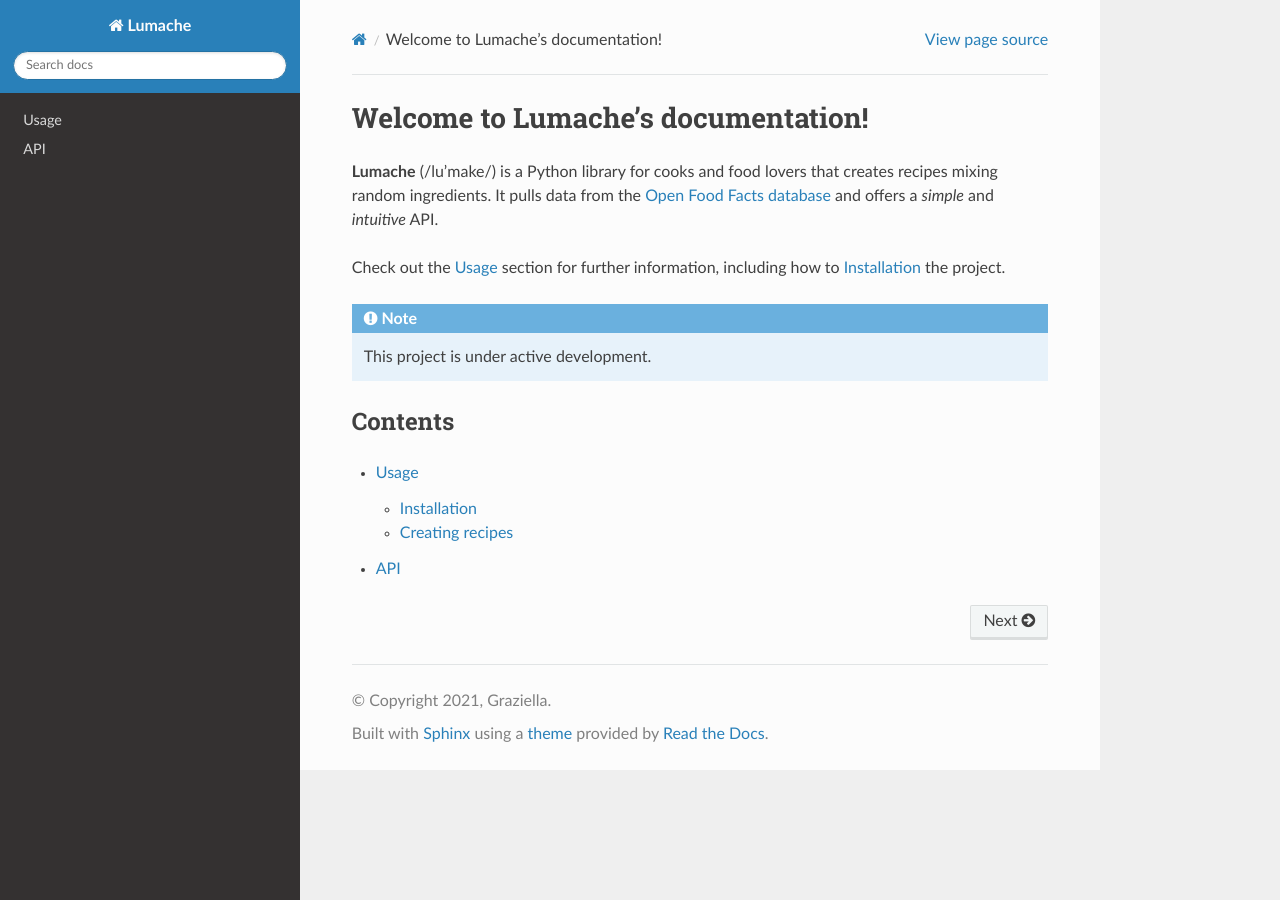
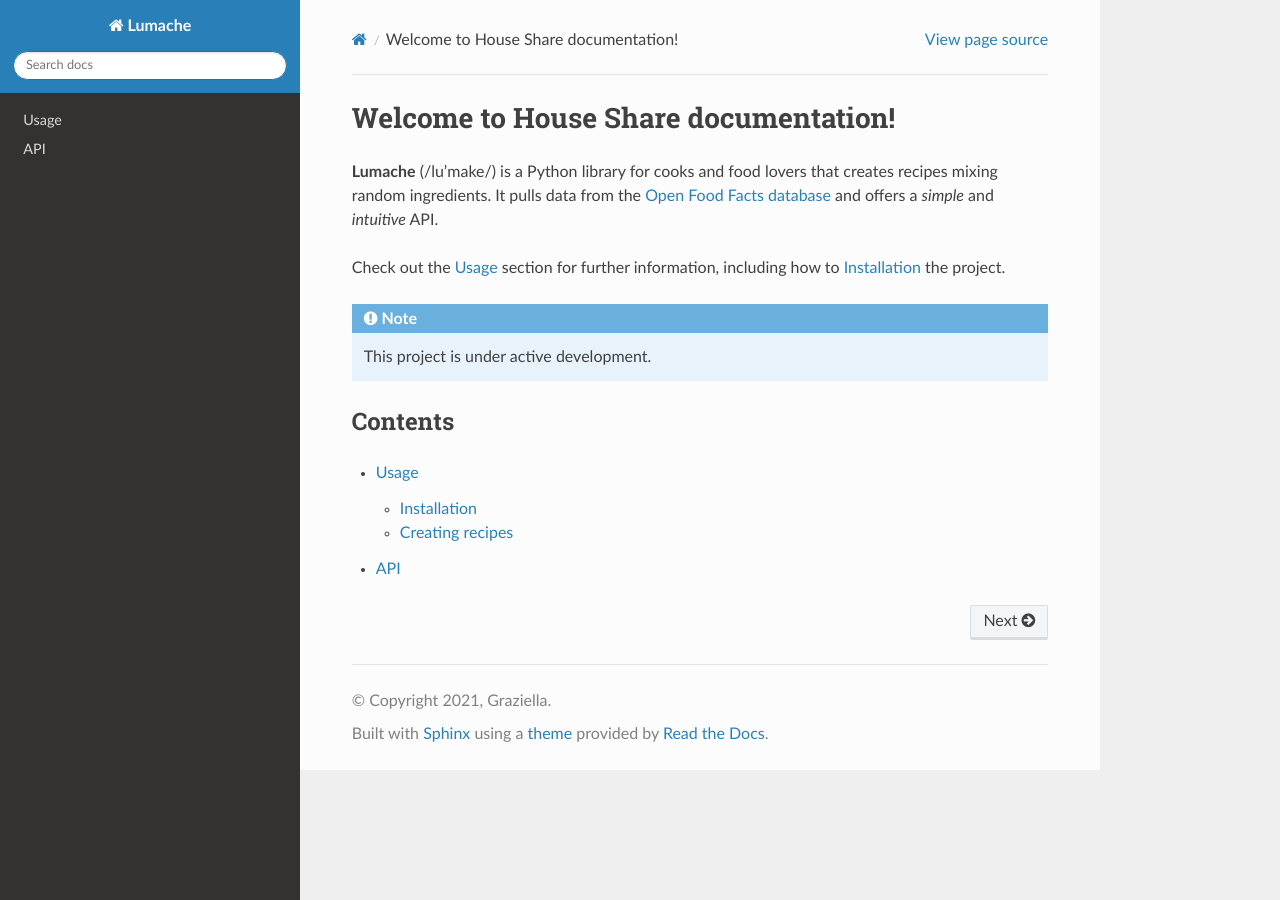
Before and after one commit to SETAP-1C2/House-Sharing-App, a Sphinx documentation site: the page built from docs/source/index.rst, in a window 1280 px wide. Built offline with Sphinx 7.4.7 and the Read the Docs theme 3.1.0, drawn with Linux system fonts in a browser that asks for light colours.

Commit message:
updating readthedoc

```diff
--- a/docs/source/index.rst
+++ b/docs/source/index.rst
@@ -1,4 +1,4 @@
-Welcome to Lumache's documentation!
+Welcome to House Share documentation!
 ===================================
 
 **Lumache** (/lu'make/) is a Python library for cooks and food lovers
```
